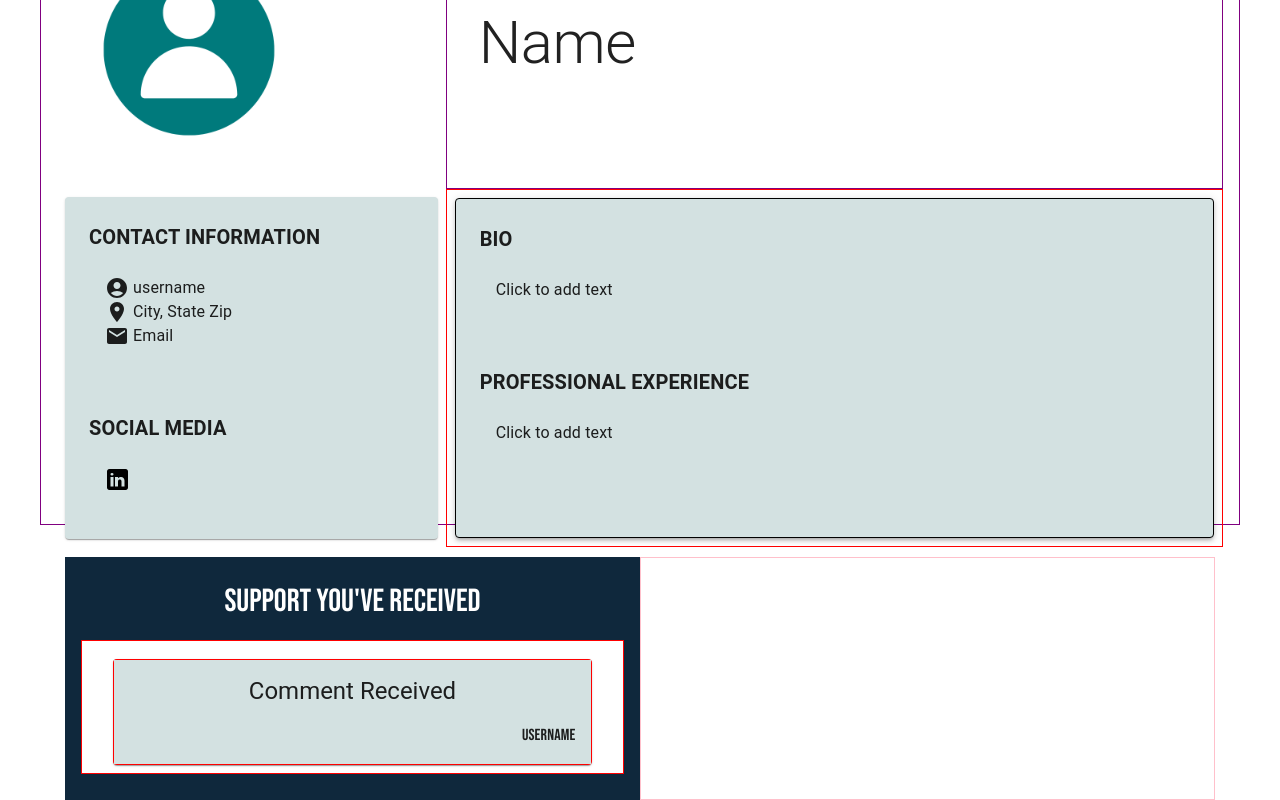
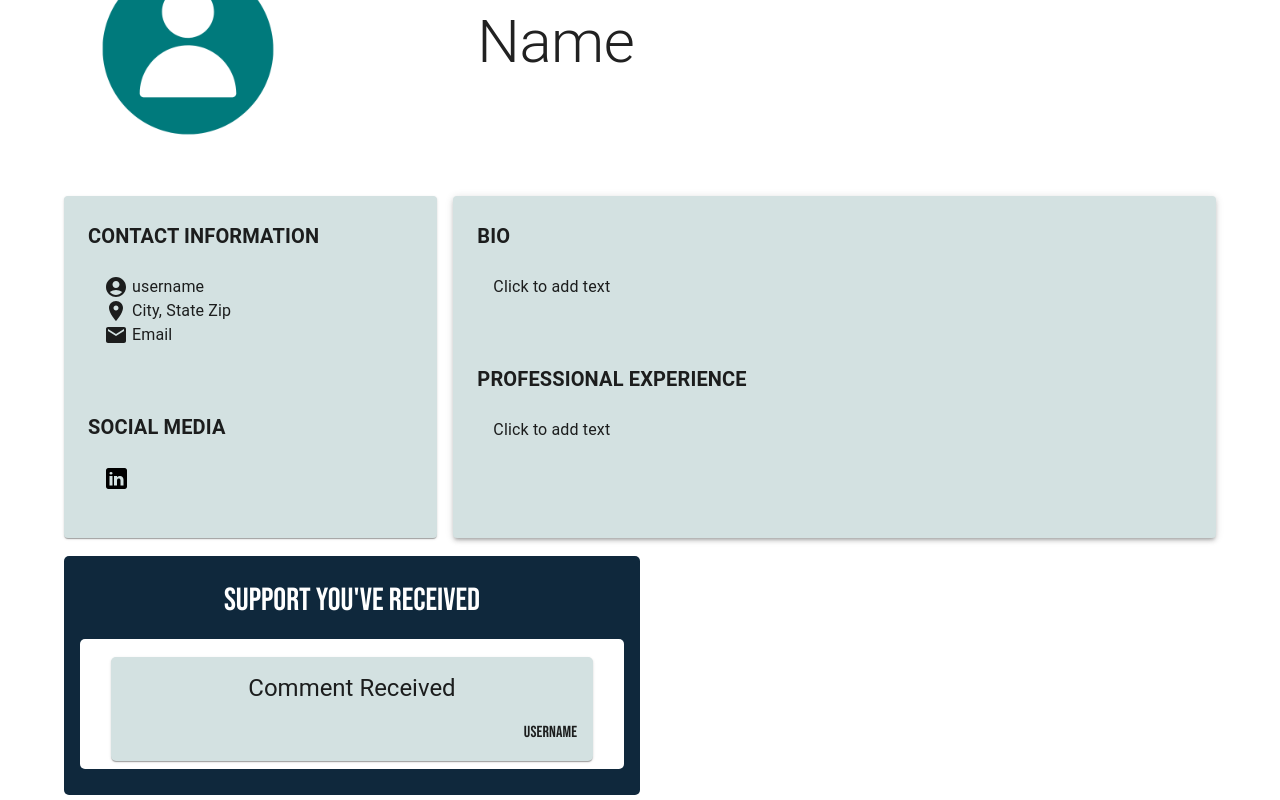
Before and after one commit to LiftAsYouClimb/lift-as-you-climb, a React (Create React App) app: page /profile in a window 1280 px wide. Shown: the part 218-1018 px from the top of the page. Built offline with nearby package versions, Linux system fonts and the light colour scheme.

Commit message:
Remove borders add border radius

```diff
--- a/src/components/SupportReceived.js
+++ b/src/components/SupportReceived.js
@@ -11,7 +11,11 @@ export const SupportReceived = () => {
       flexDirection='column'
       alignItems='center'
       padding={2}
-      style={{ backgroundColor: '#0f283c', height: '100%'}}
+      style={{
+        borderRadius: '5px',
+        backgroundColor: '#0f283c',
+        height: '100%',
+      }}
     >
       <Typography
         variant='h3'
@@ -20,7 +24,8 @@ export const SupportReceived = () => {
           fontFamily: "'Bebas Neue', sans-serif",
           color: 'white',
           fontSize: '2rem',
-          marginTop: '10px'
+          marginTop: '10px',
+          borderRadius: '5px'
         }}
       >
         Support You've Received
@@ -35,20 +40,36 @@ export const SupportReceived = () => {
           marginTop: '20px',
           marginBottom: '10px',
           paddingTop: '10px',
-          border: 'solid red 1px',
           backgroundColor: 'white',
           overflow: 'scroll',
-          height: '100%'
+          height: '100%',
+          borderRadius: '5px'
         }}
       >
-        <Grid item sm={11} md={11} lg={11} style={{          marginRight: 'auto',
-          marginLeft: 'auto',}}>
-          <Card style={{ backgroundColor: '#D3E1E1' }}>
-            <CardContent style={{border: 'solid red 1px', paddingBottom: '0'}}>
-              <Typography variant='h5' align='center' style={{fontFamily: "'Roboto', sans-serif"}}>
+        <Grid
+          item
+          sm={11}
+          md={11}
+          lg={11}
+          style={{ marginRight: 'auto', marginLeft: 'auto' }}
+        >
+          <Card style={{ backgroundColor: '#D3E1E1', borderRadius: '5px' }}>
+            <CardContent
+              style={{ paddingBottom: '0' }}
+            >
+              <Typography
+                variant='h5'
+                align='center'
+                style={{ fontFamily: "'Roboto', sans-serif" }}
+              >
                 Comment Received
               </Typography>
-              <p align="right" style={{fontFamily: "'Bebas Neue', sans-serif"}}>Username</p>
+              <p
+                align='right'
+                style={{ fontFamily: "'Bebas Neue', sans-serif" }}
+              >
+                Username
+              </p>
             </CardContent>
           </Card>
         </Grid>
--- a/src/pages/ProfilePage.js
+++ b/src/pages/ProfilePage.js
@@ -29,7 +29,6 @@ const ProfilePage = () => {
       style={{
         height: 'calc(100vh - 200px)',
         marginTop: '24px',
-        border: 'solid purple 1px',
         display: 'flex',
         flexDirection: 'column'
       }}
@@ -42,7 +41,7 @@ const ProfilePage = () => {
           </Box>
         </Grid>
 
-        <Grid xs={8} style={{ border: 'solid purple 1px' }}>
+        <Grid xs={8}>
           <Box
             p={3}
             style={{
@@ -61,12 +60,11 @@ const ProfilePage = () => {
             <ProfileInfo />
           </Grid>
 
-          <Grid xs={12} md={8} lg={8} style={{ border: 'solid red 1px' }}>
+          <Grid xs={12} md={8} lg={8}>
             <Paper
               elevation={3}
               style={{
                 backgroundColor: theme.palette.customColorLightCyan.main,
-                border: 'solid black 1px',
                 height: '100%'
               }}
 
@@ -103,7 +101,7 @@ const ProfilePage = () => {
         <Grid item xs={6} md={6} lg={6} style={{height: '100%'}}>
           <SupportReceived/>
         </Grid>
-        <Grid item xs={6} md={6} lg={6} style={{ border: 'solid pink 1px' }}></Grid>
+        <Grid item xs={6} md={6} lg={6}></Grid>
       </Grid>
     </Container>
   );
```
